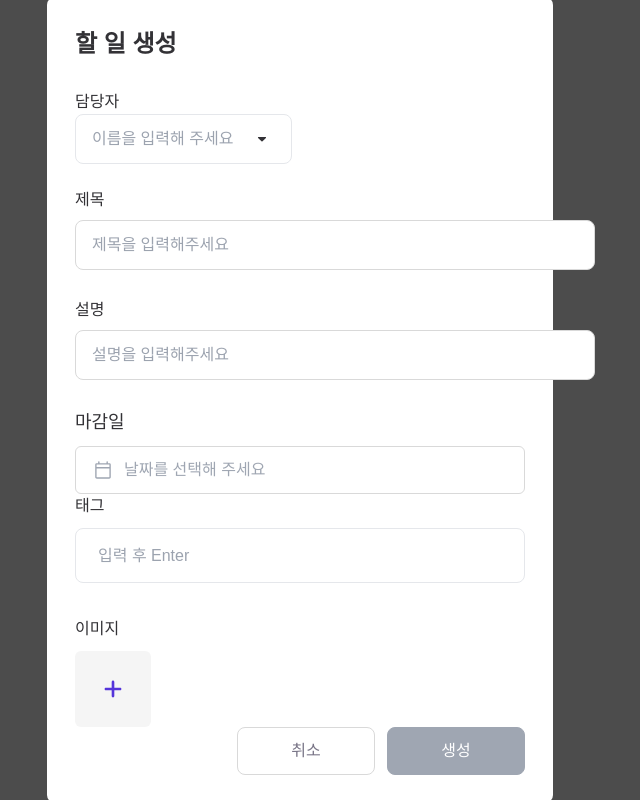
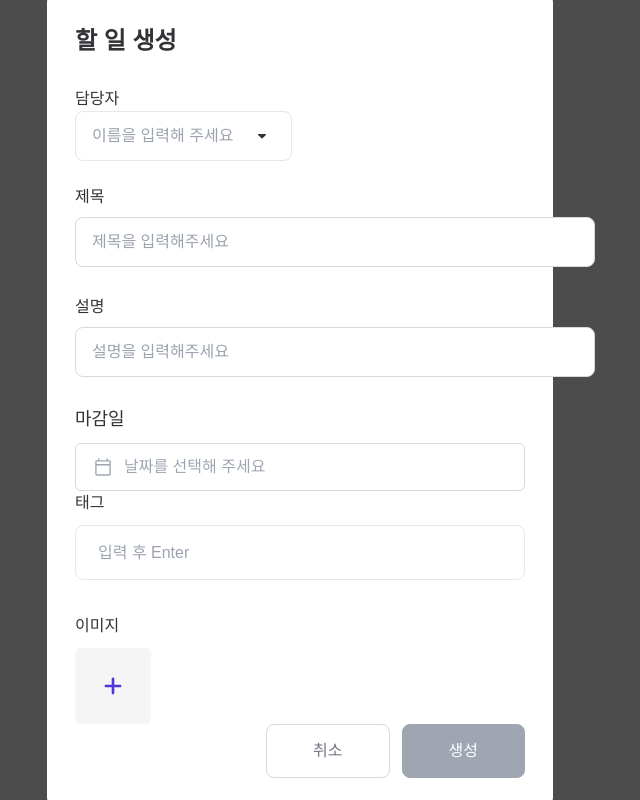
Before and after one commit to only-arrow-function/Taskify, a Next.js app: page /temporary-eansu in a window 1280 px wide. Shown: the whole page, without its empty margins (340-980 px from the left). Built offline with nearby package versions, Linux system fonts and the light colour scheme.

Commit message:
refactor [윤아영] : modalButton 종류 추가

```diff
--- a/components/modal/modal-button.tsx
+++ b/components/modal/modal-button.tsx
@@ -1,28 +1,43 @@
 import { PropsWithChildren } from 'react';
 
-const COLOR_STYLE = {
-  positive: 'bg-violet-50 border border-violet-50',
-  negative: 'bg-white border border-grayscale-40',
+const STYLE = {
+  size: {
+    outInput: 'px-[54px] py-3 rounded-lg sm:px-[46px] sm:py-[14px]',
+    inInput: 'px-[31px] py-[7px] rounded-[4px] sm:py-[9px]',
+  },
+  color: {
+    positive: {
+      outInput: 'bg-violet-50 border-violet-50 text-white',
+      inInput: 'bg-violet-50 border-violet-50 text-white',
+    },
+    negative: {
+      outInput: 'bg-white border-grayscale-40 text-grayscale-60',
+      inInput: 'bg-white border-grayscale-40 text-violet-50',
+    },
+  },
+  fontSize: {
+    outInput: 'text-sm sm:text-base',
+    inInput: 'text-xs',
+  },
 };
 
 const ModalButton = ({
   purpose,
   disabled = false,
+  position = 'outInput',
   onClick,
   children,
 }: PropsWithChildren<{
   purpose: 'positive' | 'negative';
-  disabled: boolean;
+  disabled?: boolean;
+  position?: 'inInput' | 'outInput';
   onClick?: () => void;
 }>) => {
-  const colorStyle = `${COLOR_STYLE[purpose]} disabled:bg-grayscale-50 disabled:border-grayscale-50`;
-  const fontStyle = `text-sm font-medium ${purpose === 'positive' ? 'text-white' : 'text-grayscale-60'} sm:text-base`;
-
   return (
     <button
       disabled={disabled}
       onClick={onClick}
-      className={`w-[138px] h-[42px] rounded-lg sm:w-30 sm:h-12 ${colorStyle} ${fontStyle}`}
+      className={`flex-shrink-0 py ${STYLE.size[position]} ${STYLE.color[purpose][position]} ${STYLE.fontSize[position]} border font-medium leading-[1.1] disabled:bg-grayscale-50 disabled:border-grayscale-50`}
     >
       {children}
     </button>
```
